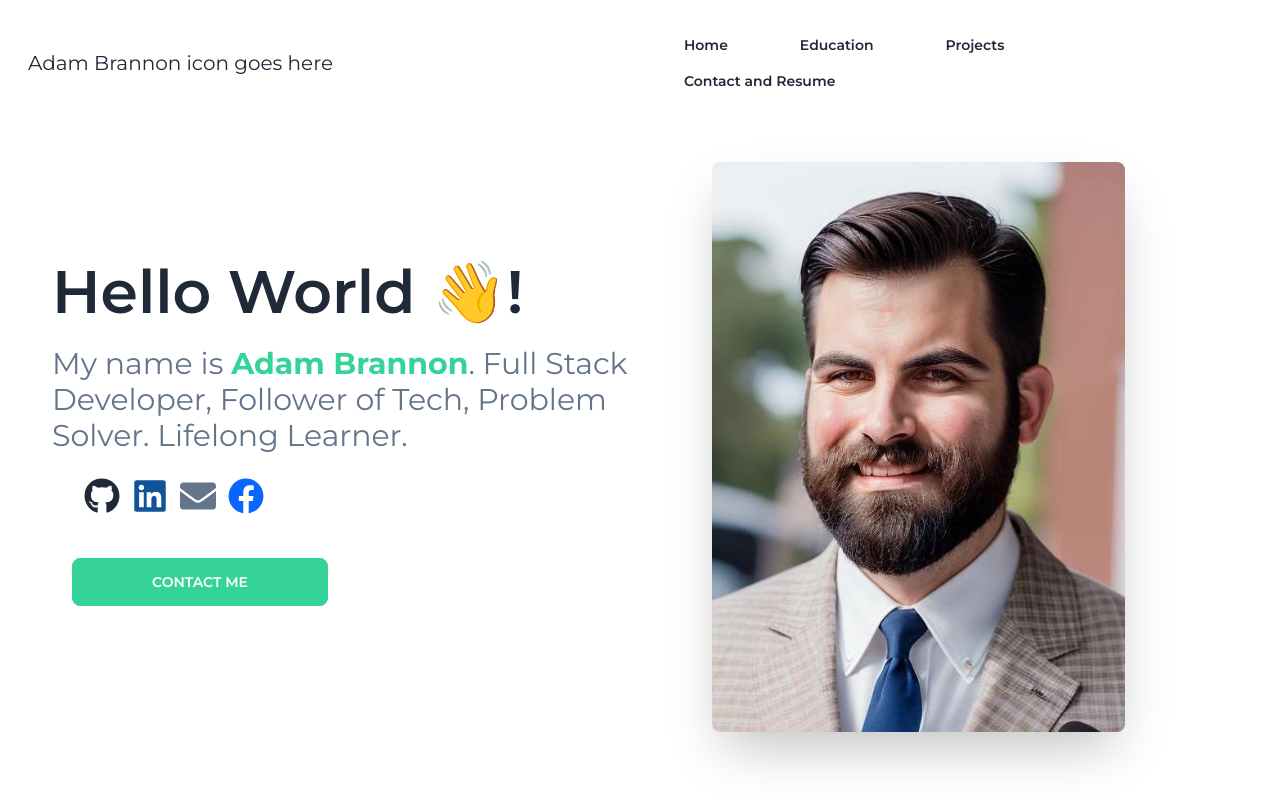
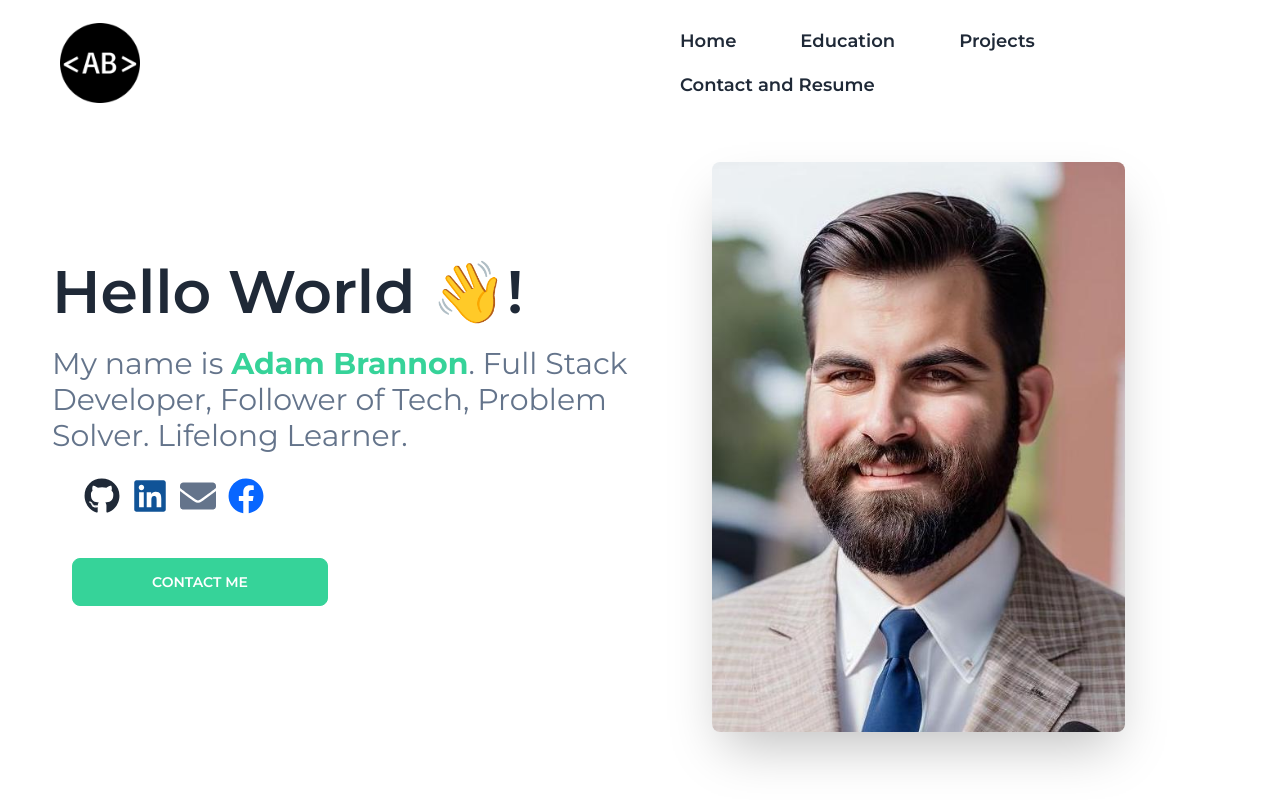
Before and after one commit to adam-brannon09/portfolio, a React (Create React App) app: page / in a window 1280 px wide. Shown: the top 800 px of the page. Built offline with nearby package versions, Linux system fonts and the light colour scheme.

Commit message:
added logo to nav

```diff
--- a/src/components/Navbar.jsx
+++ b/src/components/Navbar.jsx
@@ -1,4 +1,5 @@
 import { Link } from 'react-router-dom'
+import Logo from '../assets/logo.png'
 
 function Navbar() {
 
@@ -18,14 +19,15 @@ function Navbar() {
                             <li><Link to='/contact' className='px-5 btn btn-ghost text-xl font-normal'>Contact and Resume</Link></li>
                         </ul>
                     </div>
-                    <a className=" normal-case text-xl">Adam Brannon icon goes here</a>
+                    {/* <a className=" normal-case text-xl">Adam Brannon icon goes here</a> */}
+                    <img src={Logo} className='w-20 ml-8' alt="Adam Brannon Logo" />
                 </div>
                 <div className="navbar-end hidden lg:flex">
                     <ul className=" menu menu-horizontal mr-3">
-                        <li className='px-5 font-semibold normal-case '><Link to='/' >Home</Link></li>
-                        <li className='px-5 font-semibold normal-case'><Link to='/education' >Education</Link></li>
-                        <li className='px-5 font-semibold normal-case'><Link to='/projects'>Projects</Link></li>
-                        <li className='px-5 font-semibold normal-case'><Link to='/contact'>Contact and Resume</Link></li>
+                        <li className='px-4 text-lg font-semibold normal-case '><Link to='/'>Home</Link></li>
+                        <li className='px-4 text-lg font-semibold normal-case'><Link to='/education' >Education</Link></li>
+                        <li className='px-4 text-lg font-semibold normal-case'><Link to='/projects'>Projects</Link></li>
+                        <li className='px-4 text-lg font-semibold normal-case'><Link to='/contact'>Contact and Resume</Link></li>
                     </ul>
                 </div>
             </div>
```
Also changed, not shown: src/assets/logo.png (added).
